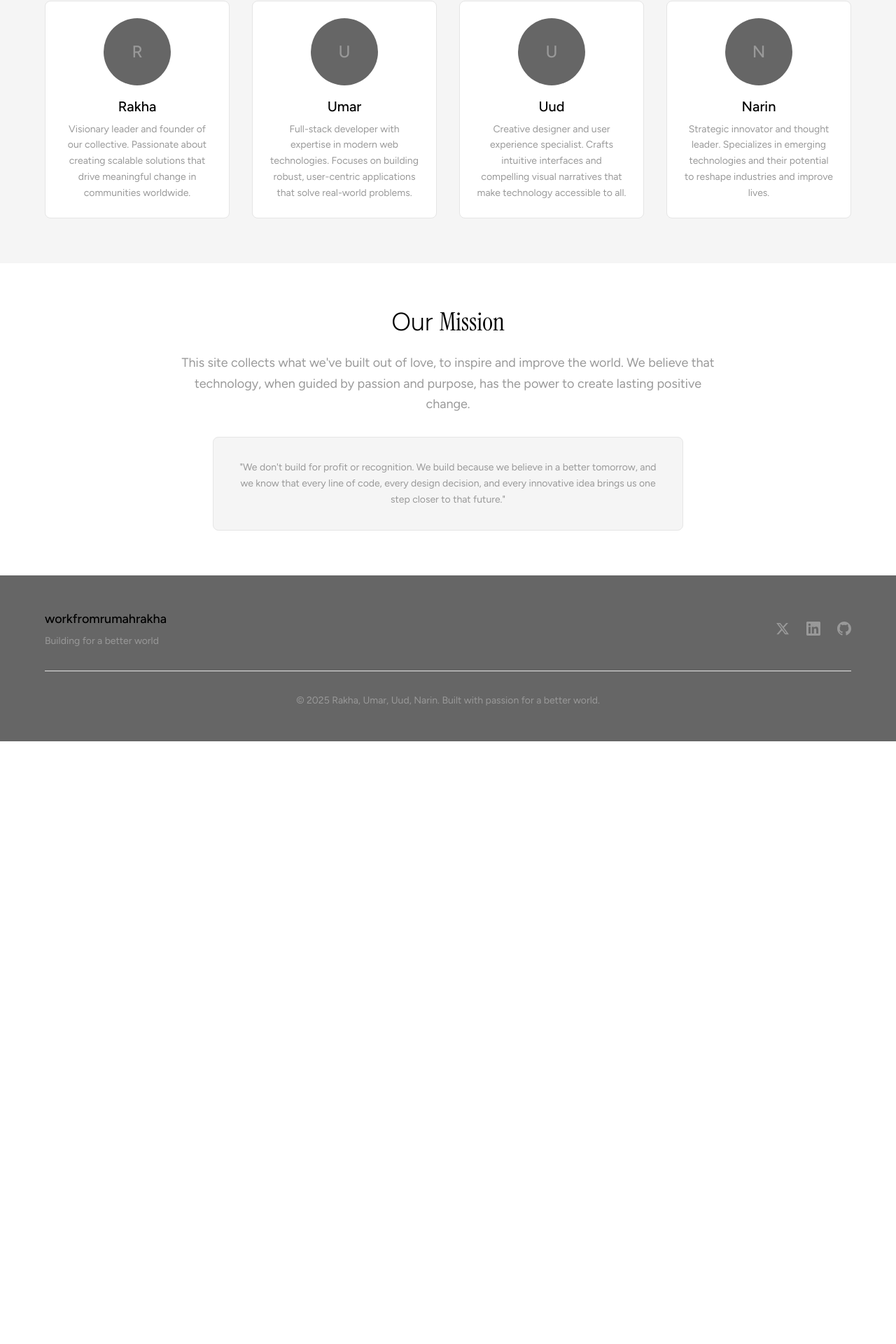
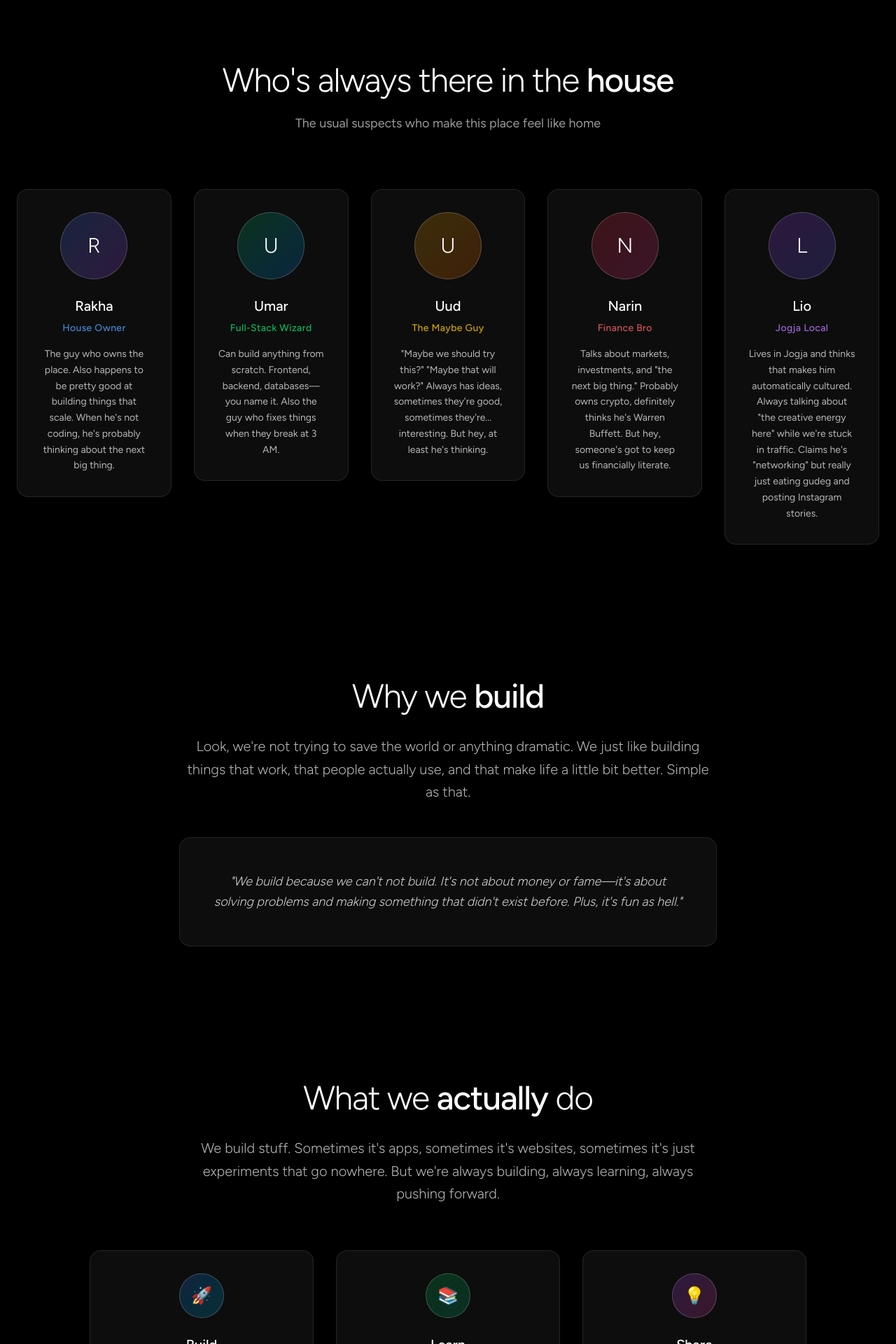
Before and after one commit to uudesaurus/workfromrumahrakha-cb, a Next.js app: page /about in a window 1280 px wide. Shown: the part 451-2371 px from the top of the page at 70% size. Before the commit the page ends 1510 px from the top, so only its background shows below. Built offline with nearby package versions, Linux system fonts and the light colour scheme.

Commit message:
segini aje dulu, lanjutin pls

```diff
--- a/app/about/page.tsx
+++ b/app/about/page.tsx
@@ -5,102 +5,171 @@ import Footer from "@/components/footer"
 
 export default function AboutPage() {
   return (
-    <div className="min-h-screen bg-background">
+    <div className="min-h-screen bg-black text-white">
       <Header />
 
       {/* Hero Section */}
-      <section className="py-16 px-6 bg-background">
+      <section className="pt-32 pb-24 px-6">
         <div className="max-w-4xl mx-auto text-center">
-          <h1 className="text-4xl md:text-5xl font-light text-foreground mb-6">
-            <span className="instrument font-medium">About</span> Us
+          <h1 className="text-6xl md:text-7xl font-light text-white mb-8 tracking-tight">
+            About the <span className="font-medium">House</span>
           </h1>
-          <p className="text-lg text-muted-foreground max-w-2xl mx-auto leading-relaxed">
-            We are Rakha, Umar, Uud, and Narin—a group of passionate builders who frequent 'Rumah Rakha' to create
-            impactful projects and share ideas on tech and the future.
+          <p className="text-xl md:text-2xl text-white/70 max-w-3xl mx-auto leading-relaxed font-light">
+            Rumah Rakha isn't just a place—it's where builders come to build.
+            We're a bunch of friends who happen to be obsessed with creating stuff that matters.
           </p>
         </div>
       </section>
 
       {/* Team Profiles */}
-      <section className="py-16 px-6 bg-card">
-        <div className="max-w-6xl mx-auto">
-          <div className="text-center mb-12">
-            <h2 className="text-3xl md:text-4xl font-light text-card-foreground mb-4">
-              <span className="instrument">Meet</span> the Team
+      <section className="py-24 px-6">
+        <div className="max-w-7xl mx-auto">
+          <div className="text-center mb-20">
+            <h2 className="text-4xl md:text-5xl font-light text-white mb-6 tracking-tight">
+              Who's always there in the <span className="font-medium">house</span>
             </h2>
-            <p className="text-muted-foreground text-sm md:text-base">
-              Four minds united by a shared vision of positive impact
+            <p className="text-lg text-white/60 max-w-2xl mx-auto">
+              The usual suspects who make this place feel like home
             </p>
           </div>
 
-          <div className="grid grid-cols-1 md:grid-cols-2 lg:grid-cols-4 gap-8">
+          <div className="grid grid-cols-1 md:grid-cols-2 lg:grid-cols-5 gap-8">
             {/* Rakha */}
-            <div className="bg-background rounded-lg border border-border p-6 text-center">
-              <div className="w-24 h-24 bg-muted rounded-full mx-auto mb-4 flex items-center justify-center">
-                <span className="text-2xl font-medium text-muted-foreground">R</span>
+            <div className="group">
+              <div className="bg-white/5 backdrop-blur-xl rounded-2xl border border-white/10 p-8 text-center transition-all duration-300 hover:bg-white/10 hover:border-white/20">
+                <div className="w-24 h-24 bg-gradient-to-br from-blue-500/20 to-purple-500/20 rounded-full mx-auto mb-6 flex items-center justify-center border border-white/20">
+                  <span className="text-3xl font-light text-white">R</span>
+                </div>
+                <h3 className="text-xl font-medium text-white mb-2">Rakha</h3>
+                <p className="text-sm text-blue-400/80 mb-4 font-medium tracking-wide">House Owner</p>
+                <p className="text-sm text-white/70 leading-relaxed">
+                  The guy who owns the place. Also happens to be pretty good at building things that scale.
+                  When he's not coding, he's probably thinking about the next big thing.
+                </p>
               </div>
-              <h3 className="text-xl font-medium text-foreground mb-2">Rakha</h3>
-              <p className="text-sm text-muted-foreground leading-relaxed">
-                Visionary leader and founder of our collective. Passionate about creating scalable solutions that drive
-                meaningful change in communities worldwide.
-              </p>
             </div>
 
             {/* Umar */}
-            <div className="bg-background rounded-lg border border-border p-6 text-center">
-              <div className="w-24 h-24 bg-muted rounded-full mx-auto mb-4 flex items-center justify-center">
-                <span className="text-2xl font-medium text-muted-foreground">U</span>
+            <div className="group">
+              <div className="bg-white/5 backdrop-blur-xl rounded-2xl border border-white/10 p-8 text-center transition-all duration-300 hover:bg-white/10 hover:border-white/20">
+                <div className="w-24 h-24 bg-gradient-to-br from-green-500/20 to-blue-500/20 rounded-full mx-auto mb-6 flex items-center justify-center border border-white/20">
+                  <span className="text-3xl font-light text-white">U</span>
+                </div>
+                <h3 className="text-xl font-medium text-white mb-2">Umar</h3>
+                <p className="text-sm text-green-400/80 mb-4 font-medium tracking-wide">Full-Stack Wizard</p>
+                <p className="text-sm text-white/70 leading-relaxed">
+                  Can build anything from scratch. Frontend, backend, databases—you name it.
+                  Also the guy who fixes things when they break at 3 AM.
+                </p>
               </div>
-              <h3 className="text-xl font-medium text-foreground mb-2">Umar</h3>
-              <p className="text-sm text-muted-foreground leading-relaxed">
-                Full-stack developer with expertise in modern web technologies. Focuses on building robust, user-centric
-                applications that solve real-world problems.
-              </p>
             </div>
 
             {/* Uud */}
-            <div className="bg-background rounded-lg border border-border p-6 text-center">
-              <div className="w-24 h-24 bg-muted rounded-full mx-auto mb-4 flex items-center justify-center">
-                <span className="text-2xl font-medium text-muted-foreground">U</span>
+            <div className="group">
+              <div className="bg-white/5 backdrop-blur-xl rounded-2xl border border-white/10 p-8 text-center transition-all duration-300 hover:bg-white/10 hover:border-white/20">
+                <div className="w-24 h-24 bg-gradient-to-br from-yellow-500/20 to-orange-500/20 rounded-full mx-auto mb-6 flex items-center justify-center border border-white/20">
+                  <span className="text-3xl font-light text-white">U</span>
+                </div>
+                <h3 className="text-xl font-medium text-white mb-2">Uud</h3>
+                <p className="text-sm text-yellow-400/80 mb-4 font-medium tracking-wide">The Maybe Guy</p>
+                <p className="text-sm text-white/70 leading-relaxed">
+                  "Maybe we should try this?" "Maybe that will work?" Always has ideas,
+                  sometimes they're good, sometimes they're... interesting. But hey, at least he's thinking.
+                </p>
               </div>
-              <h3 className="text-xl font-medium text-foreground mb-2">Uud</h3>
-              <p className="text-sm text-muted-foreground leading-relaxed">
-                Creative designer and user experience specialist. Crafts intuitive interfaces and compelling visual
-                narratives that make technology accessible to all.
-              </p>
             </div>
 
             {/* Narin */}
-            <div className="bg-background rounded-lg border border-border p-6 text-center">
-              <div className="w-24 h-24 bg-muted rounded-full mx-auto mb-4 flex items-center justify-center">
-                <span className="text-2xl font-medium text-muted-foreground">N</span>
+            <div className="group">
+              <div className="bg-white/5 backdrop-blur-xl rounded-2xl border border-white/10 p-8 text-center transition-all duration-300 hover:bg-white/10 hover:border-white/20">
+                <div className="w-24 h-24 bg-gradient-to-br from-red-500/20 to-pink-500/20 rounded-full mx-auto mb-6 flex items-center justify-center border border-white/20">
+                  <span className="text-3xl font-light text-white">N</span>
+                </div>
+                <h3 className="text-xl font-medium text-white mb-2">Narin</h3>
+                <p className="text-sm text-red-400/80 mb-4 font-medium tracking-wide">Finance Bro</p>
+                <p className="text-sm text-white/70 leading-relaxed">
+                  Talks about markets, investments, and "the next big thing." Probably owns crypto,
+                  definitely thinks he's Warren Buffett. But hey, someone's got to keep us financially literate.
+                </p>
               </div>
-              <h3 className="text-xl font-medium text-foreground mb-2">Narin</h3>
-              <p className="text-sm text-muted-foreground leading-relaxed">
-                Strategic innovator and thought leader. Specializes in emerging technologies and their potential to
-                reshape industries and improve lives.
-              </p>
+            </div>
+
+            {/* Lio */}
+            <div className="group">
+              <div className="bg-white/5 backdrop-blur-xl rounded-2xl border border-white/10 p-8 text-center transition-all duration-300 hover:bg-white/10 hover:border-white/20">
+                <div className="w-24 h-24 bg-gradient-to-br from-purple-500/20 to-indigo-500/20 rounded-full mx-auto mb-6 flex items-center justify-center border border-white/20">
+                  <span className="text-3xl font-light text-white">L</span>
+                </div>
+                <h3 className="text-xl font-medium text-white mb-2">Lio</h3>
+                <p className="text-sm text-purple-400/80 mb-4 font-medium tracking-wide">Jogja Local</p>
+                <p className="text-sm text-white/70 leading-relaxed">
+                  Lives in Jogja and thinks that makes him automatically cultured. Always talking about
+                  "the creative energy here" while we're stuck in traffic. Claims he's "networking"
+                  but really just eating gudeg and posting Instagram stories.
+                </p>
+              </div>
             </div>
           </div>
         </div>
       </section>
 
       {/* Mission Statement */}
-      <section className="py-16 px-6 bg-background">
+      <section className="py-24 px-6">
         <div className="max-w-4xl mx-auto text-center">
-          <h2 className="text-3xl md:text-4xl font-light text-foreground mb-6">
-            Our <span className="instrument font-medium">Mission</span>
+          <h2 className="text-4xl md:text-5xl font-light text-white mb-8 tracking-tight">
+            Why we <span className="font-medium">build</span>
           </h2>
-          <p className="text-lg text-muted-foreground mb-8 max-w-3xl mx-auto leading-relaxed">
-            This site collects what we've built out of love, to inspire and improve the world. We believe that
-            technology, when guided by passion and purpose, has the power to create lasting positive change.
+          <p className="text-xl text-white/70 mb-12 max-w-3xl mx-auto leading-relaxed font-light">
+            Look, we're not trying to save the world or anything dramatic. We just like building things that work,
+            that people actually use, and that make life a little bit better. Simple as that.
           </p>
-          <div className="bg-card rounded-lg border border-border p-8 max-w-2xl mx-auto">
-            <p className="text-sm text-muted-foreground leading-relaxed">
-              "We don't build for profit or recognition. We build because we believe in a better tomorrow, and we know
-              that every line of code, every design decision, and every innovative idea brings us one step closer to
-              that future."
+          <div className="bg-white/5 backdrop-blur-xl rounded-2xl border border-white/10 p-12 max-w-3xl mx-auto">
+            <p className="text-lg text-white/80 leading-relaxed italic font-light">
+              "We build because we can't not build. It's not about money or fame—it's about solving problems
+              and making something that didn't exist before. Plus, it's fun as hell."
             </p>
+          </div>
+        </div>
+      </section>
+
+      {/* What We Do */}
+      <section className="py-24 px-6">
+        <div className="max-w-5xl mx-auto text-center">
+          <h2 className="text-4xl md:text-5xl font-light text-white mb-8 tracking-tight">
+            What we <span className="font-medium">actually</span> do
+          </h2>
+          <p className="text-xl text-white/70 mb-16 max-w-3xl mx-auto leading-relaxed font-light">
+            We build stuff. Sometimes it's apps, sometimes it's websites, sometimes it's just experiments
+            that go nowhere. But we're always building, always learning, always pushing forward.
+          </p>
+          <div className="grid grid-cols-1 md:grid-cols-3 gap-8">
+            <div className="bg-white/5 backdrop-blur-xl rounded-2xl border border-white/10 p-8 transition-all duration-300 hover:bg-white/10 hover:border-white/20">
+              <div className="w-16 h-16 bg-gradient-to-br from-blue-500/20 to-cyan-500/20 rounded-full mx-auto mb-6 flex items-center justify-center border border-white/20">
+                <span className="text-2xl">🚀</span>
+              </div>
+              <h3 className="text-xl font-medium text-white mb-4">Build</h3>
+              <p className="text-white/70 leading-relaxed">
+                We build things that solve real problems. No fluff, just working code.
+              </p>
+            </div>
+            <div className="bg-white/5 backdrop-blur-xl rounded-2xl border border-white/10 p-8 transition-all duration-300 hover:bg-white/10 hover:border-white/20">
+              <div className="w-16 h-16 bg-gradient-to-br from-green-500/20 to-emerald-500/20 rounded-full mx-auto mb-6 flex items-center justify-center border border-white/20">
+                <span className="text-2xl">📚</span>
+              </div>
+              <h3 className="text-xl font-medium text-white mb-4">Learn</h3>
+              <p className="text-white/70 leading-relaxed">
+                Every project teaches us something new. We're always students.
+              </p>
+            </div>
+            <div className="bg-white/5 backdrop-blur-xl rounded-2xl border border-white/10 p-8 transition-all duration-300 hover:bg-white/10 hover:border-white/20">
+              <div className="w-16 h-16 bg-gradient-to-br from-purple-500/20 to-pink-500/20 rounded-full mx-auto mb-6 flex items-center justify-center border border-white/20">
+                <span className="text-2xl">💡</span>
+              </div>
+              <h3 className="text-xl font-medium text-white mb-4">Share</h3>
+              <p className="text-white/70 leading-relaxed">
+                What we learn, we share. Knowledge is worthless if you keep it to yourself.
+              </p>
+            </div>
           </div>
         </div>
       </section>
```
